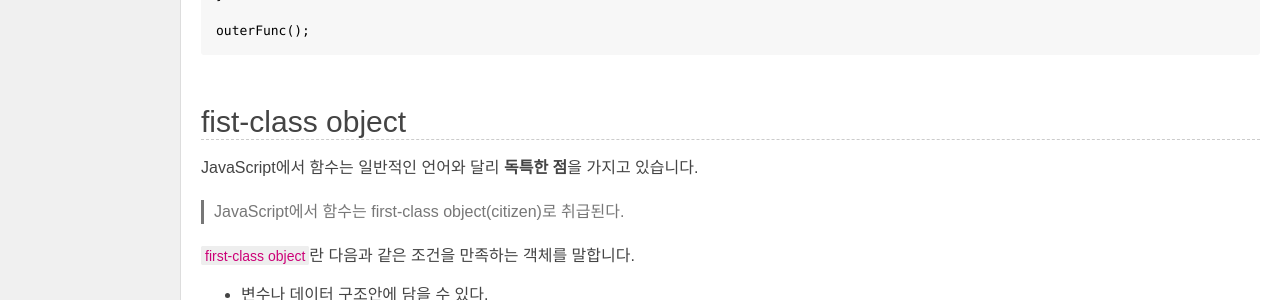
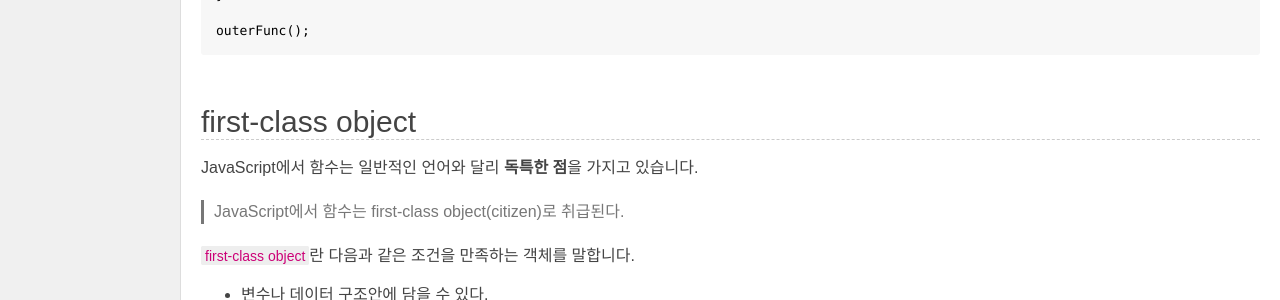
Before and after one commit to of-course/of-course.github.io, a Jekyll site: the page built from _posts/js/3000-04-01-함수.md, in a window 1280 px wide and 900 px high, scrolled down 987 px. Shown: the part 155-455 px from the top of the window. Built offline with Jekyll 4.4.1, drawn with Linux system fonts in a browser that asks for light colours; nearby versions of some CDN libraries; comment, search, counter and statistics services are not loaded.

Commit message:
Fix typo

````diff
--- a/_posts/js/3000-04-01-함수.md
+++ b/_posts/js/3000-04-01-함수.md
@@ -53,7 +53,7 @@ function outerFunc() {
 outerFunc();
 ```
 
-## fist-class object
+## first-class object
 JavaScript에서 함수는 일반적인 언어와 달리 **독특한 점**을 가지고 있습니다.
 
 > JavaScript에서 함수는 first-class object(citizen)로 취급된다.
````
